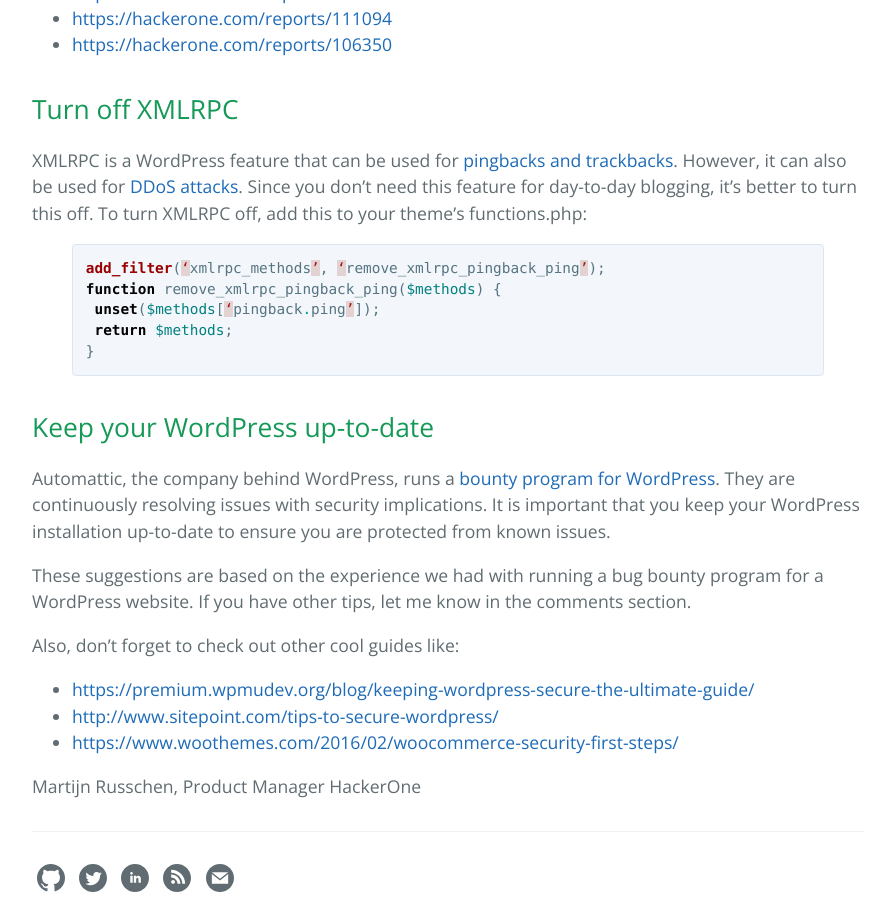
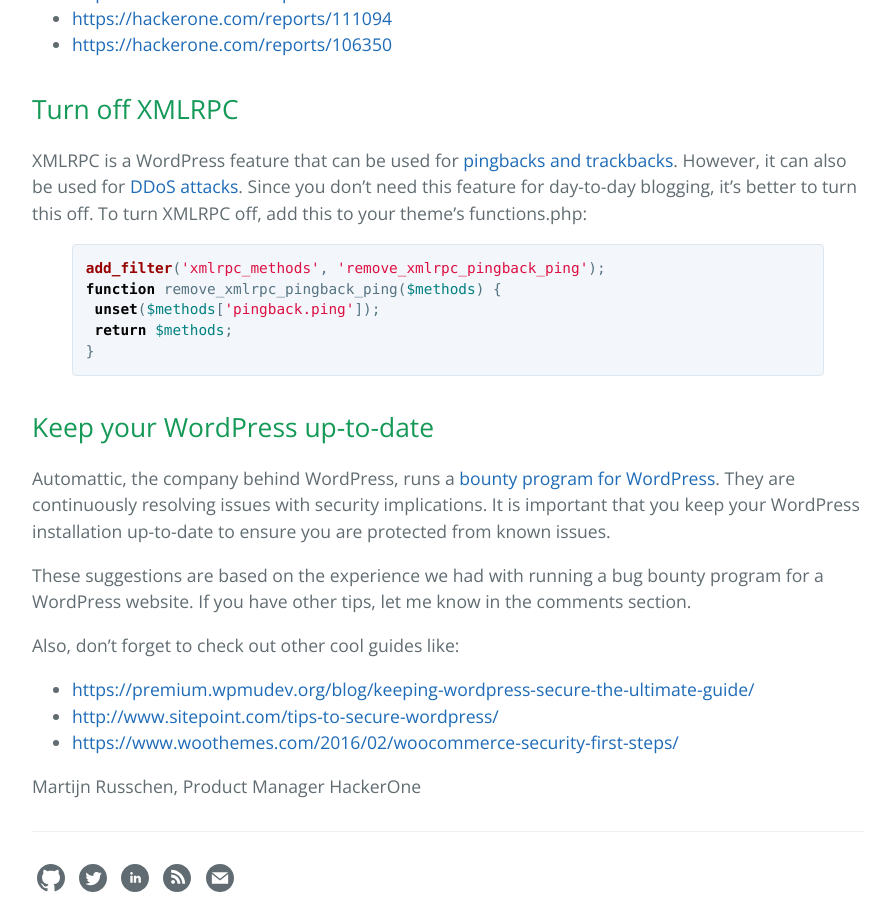
Before and after one commit to martijnrusschen/martijnrusschen.nl, a Jekyll site: the page built from _posts/2016-05-13-how-to-secure-your-wordpress-website.md, in a window 1280 px wide and 900 px high, scrolled down 1613 px. Shown: the whole window, without its empty margins (192-1087 px from the left). Built offline with Jekyll 4.4.1, drawn with Linux system fonts in a browser that asks for light colours.

Commit message:
fix quotes

```diff
--- a/_posts/2016-05-13-how-to-secure-your-wordpress-website.md
+++ b/_posts/2016-05-13-how-to-secure-your-wordpress-website.md
@@ -33,9 +33,9 @@ Most reports we received through our bug bounty program were about content injec
 XMLRPC is a WordPress feature that can be used for [pingbacks and trackbacks](https://codex.wordpress.org/XML-RPC_Support). However, it can also be used for [DDoS attacks](https://hackerone.com/reports/96294). Since you don’t need this feature for day-to-day blogging, it’s better to turn this off. To turn XMLRPC off, add this to your theme’s functions.php:
 
 {% highlight php %}
-add_filter(‘xmlrpc_methods’, ‘remove_xmlrpc_pingback_ping’);
+add_filter('xmlrpc_methods', 'remove_xmlrpc_pingback_ping');
 function remove_xmlrpc_pingback_ping($methods) {
- unset($methods[‘pingback.ping’]);
+ unset($methods['pingback.ping']);
  return $methods;
 }
 {% endhighlight %}
```
